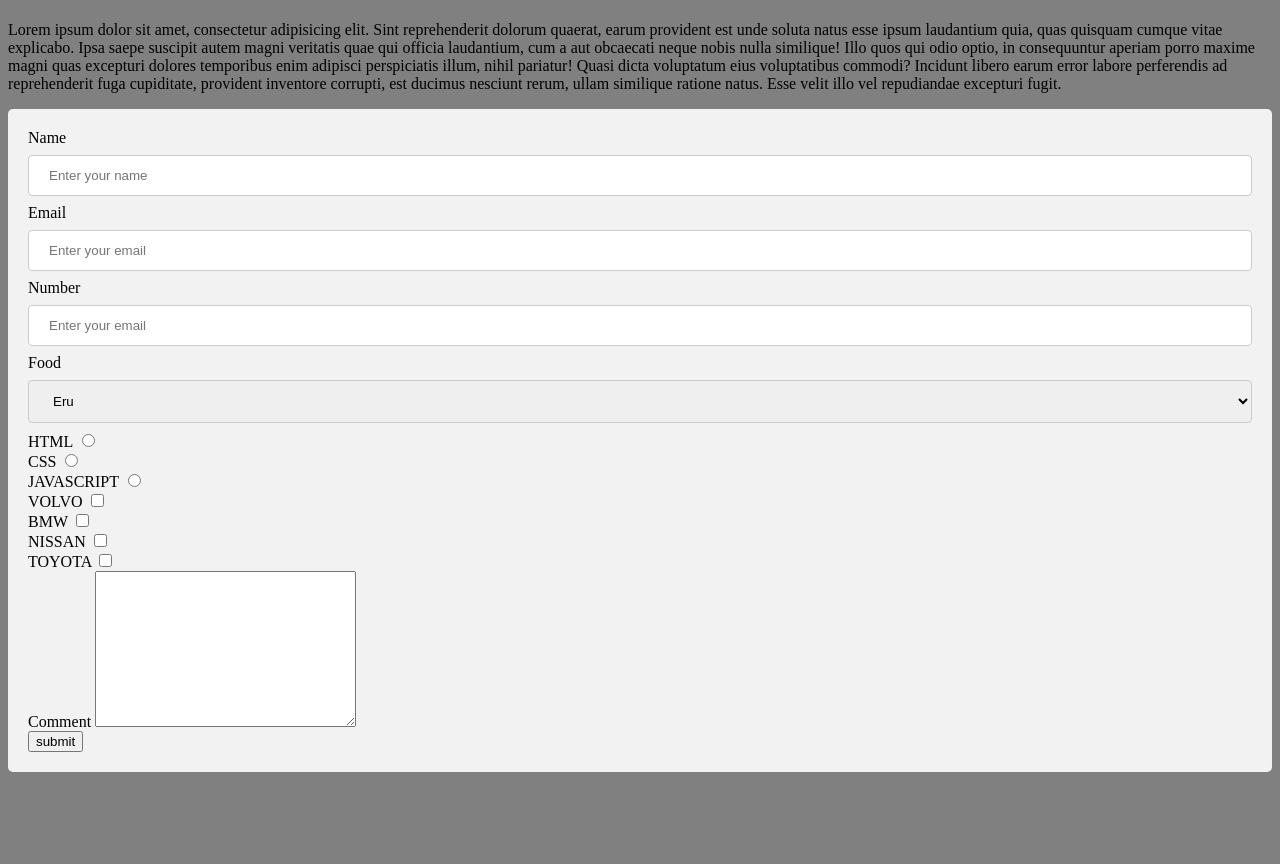
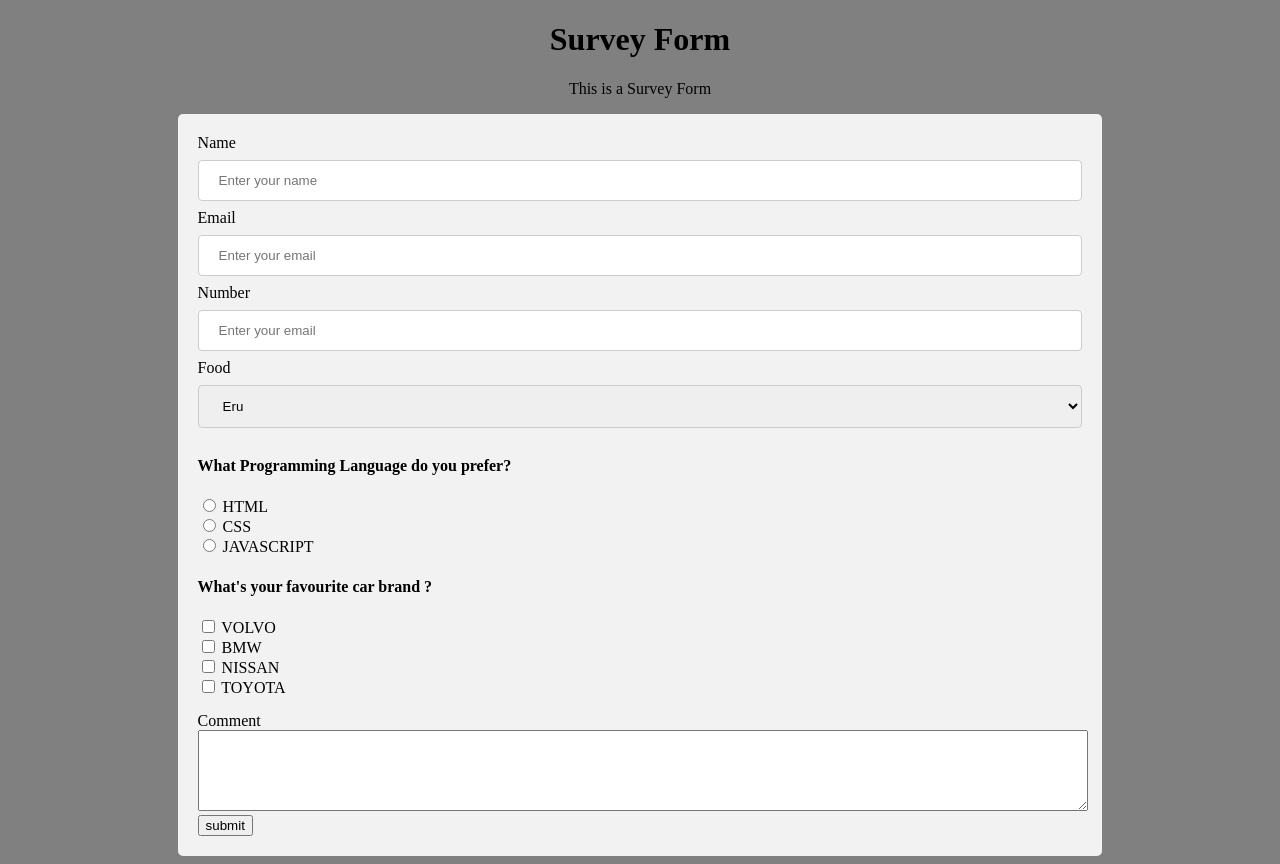
Before and after one commit to pkocran/surveyForm, a plain HTML site: page index.html in a window 1280 px wide. Before the commit the page ends 800 px from the top, so only its background shows below. Drawn offline with Linux system fonts and the light colour scheme.

Commit message:
css final

```diff
--- a/index.html
+++ b/index.html
@@ -9,9 +9,9 @@
  </head>
  <body>
 
-<h1 id="title"></h1>
+<h1 id="title"> Survey Form</h1>
 <p id="description">
-   Lorem ipsum dolor sit amet, consectetur adipisicing elit. Sint reprehenderit dolorum quaerat, earum provident est unde soluta natus esse ipsum laudantium quia, quas quisquam cumque vitae explicabo. Ipsa saepe suscipit autem magni veritatis quae qui officia laudantium, cum a aut obcaecati neque nobis nulla similique! Illo quos qui odio optio, in consequuntur aperiam porro maxime magni quas excepturi dolores temporibus enim adipisci perspiciatis illum, nihil pariatur! Quasi dicta voluptatum eius voluptatibus commodi? Incidunt libero earum error labore perferendis ad reprehenderit fuga cupiditate, provident inventore corrupti, est ducimus nesciunt rerum, ullam similique ratione natus. Esse velit illo vel repudiandae excepturi fugit.
+   This is a Survey Form
 </p>
      <div id="form">
 <form action="" id="survey-form">
@@ -38,42 +38,42 @@
       <option value="kenkey">Kenkey</option>
    </select>
   </div>
-
+  <h4>What Programming Language do you prefer?</h4>
    <div>
+      <input type="radio"  value="HTML" name="programming" id="html-programming">
       <label for="number" id="html-label">HTML</label>
-      <input type="radio"  value="HTML" name="programming" id="html-programming">
    </div>
 
    <div>
+      <input type="radio"  value="css" name="programming" id="css-programming">
       <label for="number" id="css-label">CSS</label>
-      <input type="radio"  value="css" name="programming" id="css-programming">
    </div>
 
    <div>
+      <input type="radio"  value="JavaScript" name="programming" id="javascript-programming">
       <label for="number" id="javascript-label">JAVASCRIPT</label>
-      <input type="radio"  value="JavaScript" name="programming" id="javascript-programming">
+   </div>
+   <h4>What's your favourite car brand ? </h4>
+   <div>
+      <input type="checkbox" id="volvo">
+      <label for="volvo" id="volvo-label">VOLVO</label>
+   </div>
+   <div>
+      <input type="checkbox" id="bmw">
+      <label for="bmw" id="bmw-label">BMW</label>
+   </div>
+   <div>
+      <input type="checkbox" id="nissan">
+      <label for="nissan" id="nissan-label">NISSAN</label>
+   </div>
+   <div>
+      <input type="checkbox" id="toyota">
+      <label for="toyota" id="toyota-label">TOYOTA</label>
    </div>
 
-   <div>
-      <label for="volvo" id="volvo-label">VOLVO</label>
-      <input type="checkbox" id="volvo">
-   </div>
-   <div>
-      <label for="bmw" id="bmw-label">BMW</label>
-      <input type="checkbox" id="bmw">
-   </div>
-   <div>
-      <label for="nissan" id="nissan-label">NISSAN</label>
-      <input type="checkbox" id="nissan">
-   </div>
-   <div>
-      <label for="toyota" id="toyota-label">TOYOTA</label>
-      <input type="checkbox" id="toyota">
-   </div>
-
-   <div>
+   <div id="comment-div">
       <label for="comment" id="comment-label">Comment</label>
-      <textarea  id="comment" cols="30" rows="10"></textarea>
+      <textarea  id="comment" rows="5" ></textarea>
    </div>
 
    <button id="submit" type="submit">submit</button>
--- a/styles.css
+++ b/styles.css
@@ -5,6 +5,8 @@ body{
   border-radius: 5px;
   background-color: #f2f2f2;
   padding: 20px;
+  width: 70%;
+  margin: 0 auto;
 }
 input[type=text],input[type=email],input[type=number], select {
   width: 100%;
@@ -15,3 +17,12 @@ input[type=text],input[type=email],input[type=number], select {
   border-radius: 4px;
   box-sizing: border-box;
 }
+#title, #description{
+  text-align: center;
+}
+#comment {
+  width:100%
+}
+#comment-div{
+  margin-top: 15px;
+}
```
